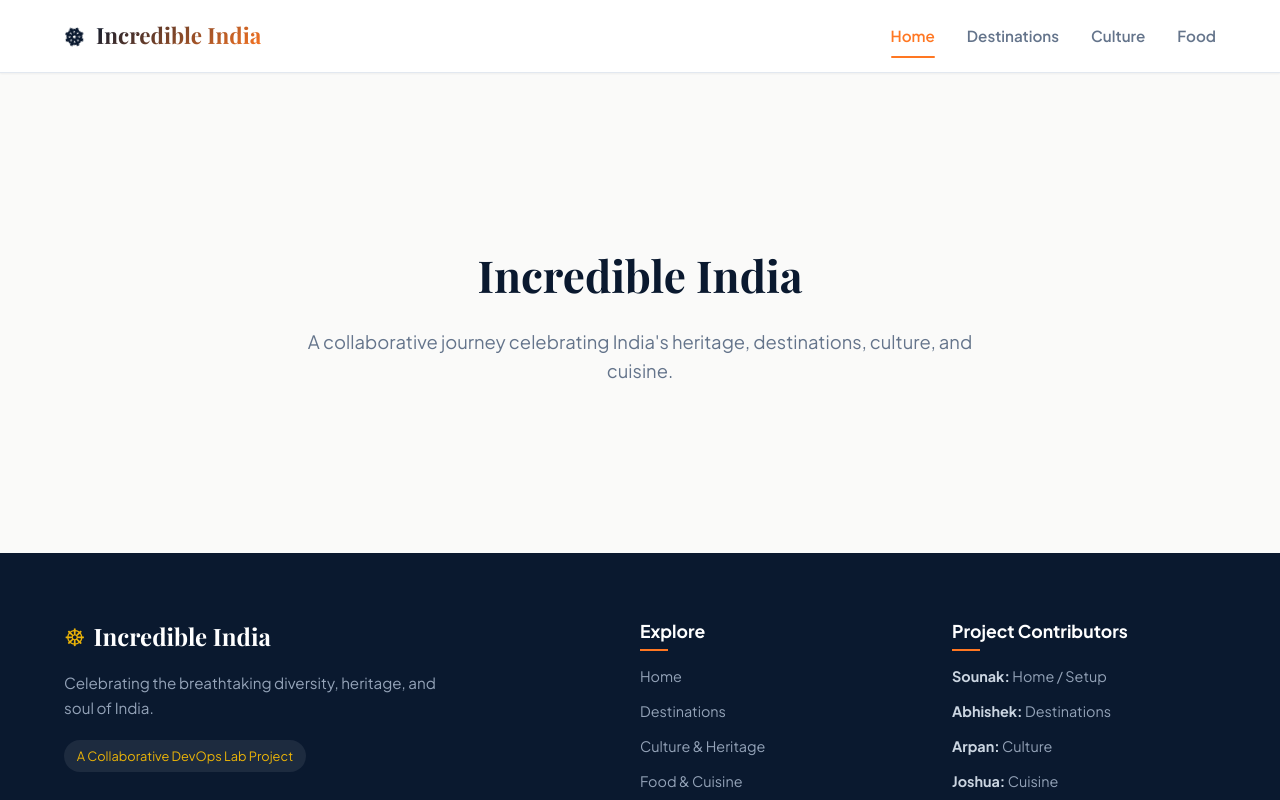
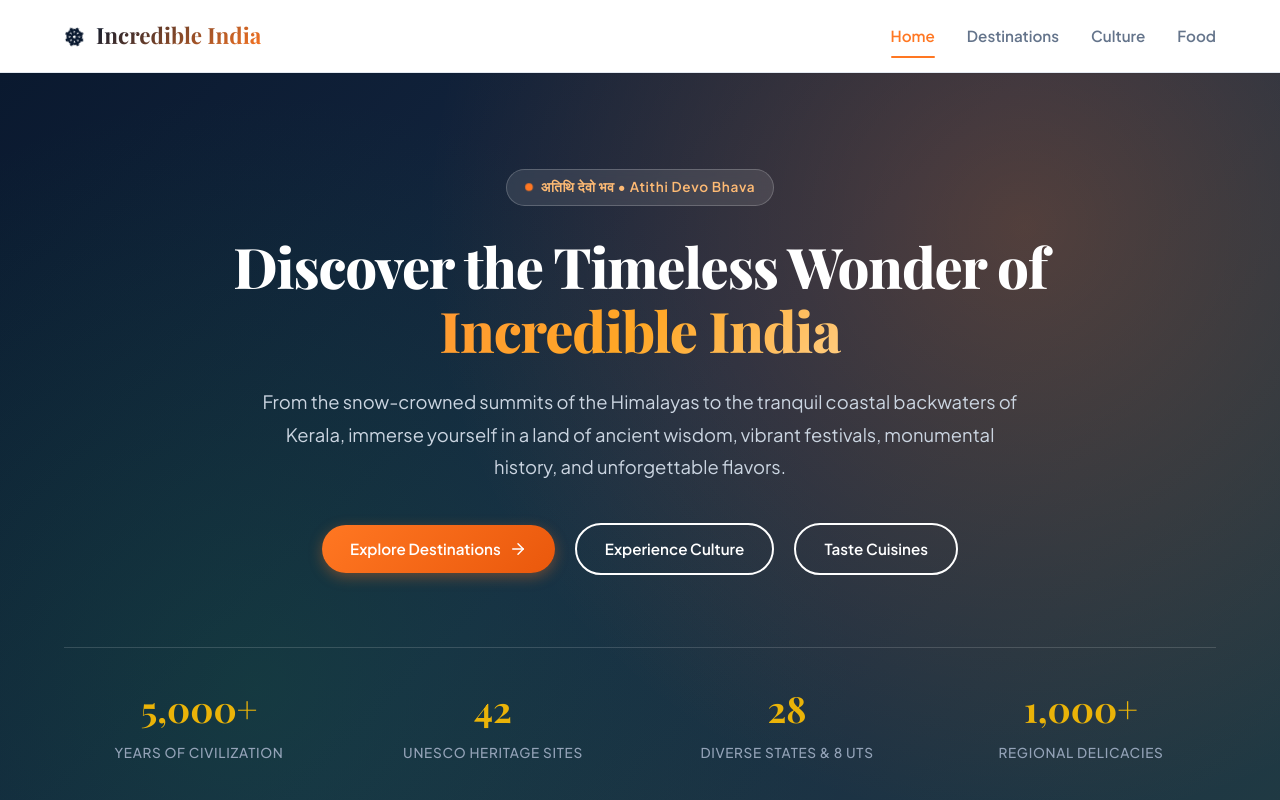
Before and after one commit to krypton-arch/Lab1_IncredibleIndia, a React (Vite) app: page / in a window 1280 px wide. Shown: the top 800 px of the page. Built offline with nearby package versions, Linux system fonts and the light colour scheme; a web font is replaced by a local one.

Commit message:
feat: add homepage hero section

```diff
--- a/src/pages/Home/Home.css
+++ b/src/pages/Home/Home.css
@@ -1,26 +1,149 @@
-.home-container {
-  padding: 4rem 1.5rem;
-  max-width: 1200px;
-  margin: 0 auto;
-  min-height: 60vh;
+.home-page {
   display: flex;
-  align-items: center;
-  justify-content: center;
+  flex-direction: column;
+  width: 100%;
 }
 
-.hero-placeholder {
-  text-align: center;
-  max-width: 700px;
+/* Hero Section */
+.hero-section {
+  position: relative;
+  background: linear-gradient(135deg, #0A192F 0%, #172A45 50%, #203A43 100%);
+  color: white;
+  padding: 6rem 0 5rem 0;
+  overflow: hidden;
 }
 
-.hero-placeholder h1 {
-  font-family: var(--font-serif);
-  font-size: 2.75rem;
-  color: var(--color-secondary);
-  margin-bottom: 1rem;
+.hero-overlay {
+  position: absolute;
+  top: 0;
+  left: 0;
+  right: 0;
+  bottom: 0;
+  background: radial-gradient(circle at 80% 20%, rgba(255, 119, 34, 0.25) 0%, transparent 50%),
+              radial-gradient(circle at 20% 80%, rgba(21, 128, 61, 0.2) 0%, transparent 50%);
+  pointer-events: none;
 }
 
-.hero-placeholder p {
-  color: var(--text-muted);
+.hero-content {
+  position: relative;
+  z-index: 2;
+  text-align: center;
+  max-width: 900px;
+  margin: 0 auto;
+}
+
+.hero-badge {
+  display: inline-flex;
+  align-items: center;
+  gap: 0.5rem;
+  background: rgba(255, 255, 255, 0.1);
+  backdrop-filter: blur(8px);
+  padding: 0.4rem 1.1rem;
+  border-radius: var(--radius-full);
+  border: 1px solid rgba(255, 255, 255, 0.2);
+  font-size: 0.85rem;
+  font-weight: 600;
+  color: #FDBA74;
+  margin-bottom: 1.75rem;
+  letter-spacing: 0.05em;
+}
+
+.badge-dot {
+  width: 8px;
+  height: 8px;
+  background-color: var(--color-primary);
+  border-radius: 50%;
+  animation: pulse 2s infinite;
+}
+
+@keyframes pulse {
+  0% { transform: scale(0.95); box-shadow: 0 0 0 0 rgba(255, 119, 34, 0.7); }
+  70% { transform: scale(1); box-shadow: 0 0 0 8px rgba(255, 119, 34, 0); }
+  100% { transform: scale(0.95); box-shadow: 0 0 0 0 rgba(255, 119, 34, 0); }
+}
+
+.hero-title {
+  font-family: var(--font-serif);
+  font-size: 3.5rem;
+  line-height: 1.15;
+  font-weight: 800;
+  margin-bottom: 1.5rem;
+  letter-spacing: -0.02em;
+}
+
+.highlight-text {
+  background: linear-gradient(135deg, #FF9933 0%, #FFA726 50%, #FFCC80 100%);
+  -webkit-background-clip: text;
+  -webkit-text-fill-color: transparent;
+  display: inline-block;
+}
+
+.hero-subtitle {
   font-size: 1.15rem;
+  line-height: 1.75;
+  color: #CBD5E1;
+  max-width: 760px;
+  margin: 0 auto 2.5rem auto;
 }
+
+.hero-actions {
+  display: flex;
+  justify-content: center;
+  align-items: center;
+  gap: 1.25rem;
+  flex-wrap: wrap;
+  margin-bottom: 4.5rem;
+}
+
+.hero-stats {
+  display: grid;
+  grid-template-columns: repeat(4, 1fr);
+  gap: 1.5rem;
+  padding-top: 2rem;
+  border-top: 1px solid rgba(255, 255, 255, 0.15);
+}
+
+.stat-card {
+  display: flex;
+  flex-direction: column;
+  align-items: center;
+  gap: 0.25rem;
+}
+
+.stat-number {
+  font-family: var(--font-serif);
+  font-size: 2.25rem;
+  font-weight: 700;
+  color: var(--color-gold);
+}
+
+.stat-label {
+  font-size: 0.85rem;
+  color: #94A3B8;
+  font-weight: 500;
+  text-transform: uppercase;
+  letter-spacing: 0.05em;
+}
+
+@media (max-width: 768px) {
+  .hero-section {
+    padding: 4rem 0 3rem 0;
+  }
+
+  .hero-title {
+    font-size: 2.25rem;
+  }
+
+  .hero-subtitle {
+    font-size: 1rem;
+  }
+
+  .hero-stats {
+    grid-template-columns: repeat(2, 1fr);
+    gap: 1.25rem;
+  }
+
+  .stat-number {
+    font-size: 1.75rem;
+  }
+}
--- a/src/pages/Home/Home.jsx
+++ b/src/pages/Home/Home.jsx
@@ -1,13 +1,59 @@
 import React from 'react';
+import { Link } from 'react-router-dom';
 import './Home.css';
 
 export default function Home() {
   return (
-    <div className="home-container">
-      <div className="hero-placeholder">
-        <h1>Incredible India</h1>
-        <p>A collaborative journey celebrating India's heritage, destinations, culture, and cuisine.</p>
-      </div>
+    <div className="home-page">
+      {/* Hero Section */}
+      <section className="hero-section">
+        <div className="hero-overlay"></div>
+        <div className="container hero-content">
+          <div className="hero-badge">
+            <span className="badge-dot"></span>
+            <span>अतिथि देवो भव • Atithi Devo Bhava</span>
+          </div>
+          <h1 className="hero-title">
+            Discover the Timeless Wonder of <span className="highlight-text">Incredible India</span>
+          </h1>
+          <p className="hero-subtitle">
+            From the snow-crowned summits of the Himalayas to the tranquil coastal backwaters of Kerala,
+            immerse yourself in a land of ancient wisdom, vibrant festivals, monumental history, and unforgettable flavors.
+          </p>
+          <div className="hero-actions">
+            <Link to="/destinations" className="btn btn-primary">
+              <span>Explore Destinations</span>
+              <svg width="18" height="18" viewBox="0 0 24 24" fill="none" stroke="currentColor" strokeWidth="2" strokeLinecap="round" strokeLinejoin="round"><path d="M5 12h14"/><path d="m12 5 7 7-7 7"/></svg>
+            </Link>
+            <Link to="/culture" className="btn btn-outline">
+              <span>Experience Culture</span>
+            </Link>
+            <Link to="/food" className="btn btn-outline">
+              <span>Taste Cuisines</span>
+            </Link>
+          </div>
+
+          {/* Quick Stats Highlights */}
+          <div className="hero-stats">
+            <div className="stat-card">
+              <span className="stat-number">5,000+</span>
+              <span className="stat-label">Years of Civilization</span>
+            </div>
+            <div className="stat-card">
+              <span className="stat-number">42</span>
+              <span className="stat-label">UNESCO Heritage Sites</span>
+            </div>
+            <div className="stat-card">
+              <span className="stat-number">28</span>
+              <span className="stat-label">Diverse States & 8 UTs</span>
+            </div>
+            <div className="stat-card">
+              <span className="stat-number">1,000+</span>
+              <span className="stat-label">Regional Delicacies</span>
+            </div>
+          </div>
+        </div>
+      </section>
     </div>
   );
 }
```
